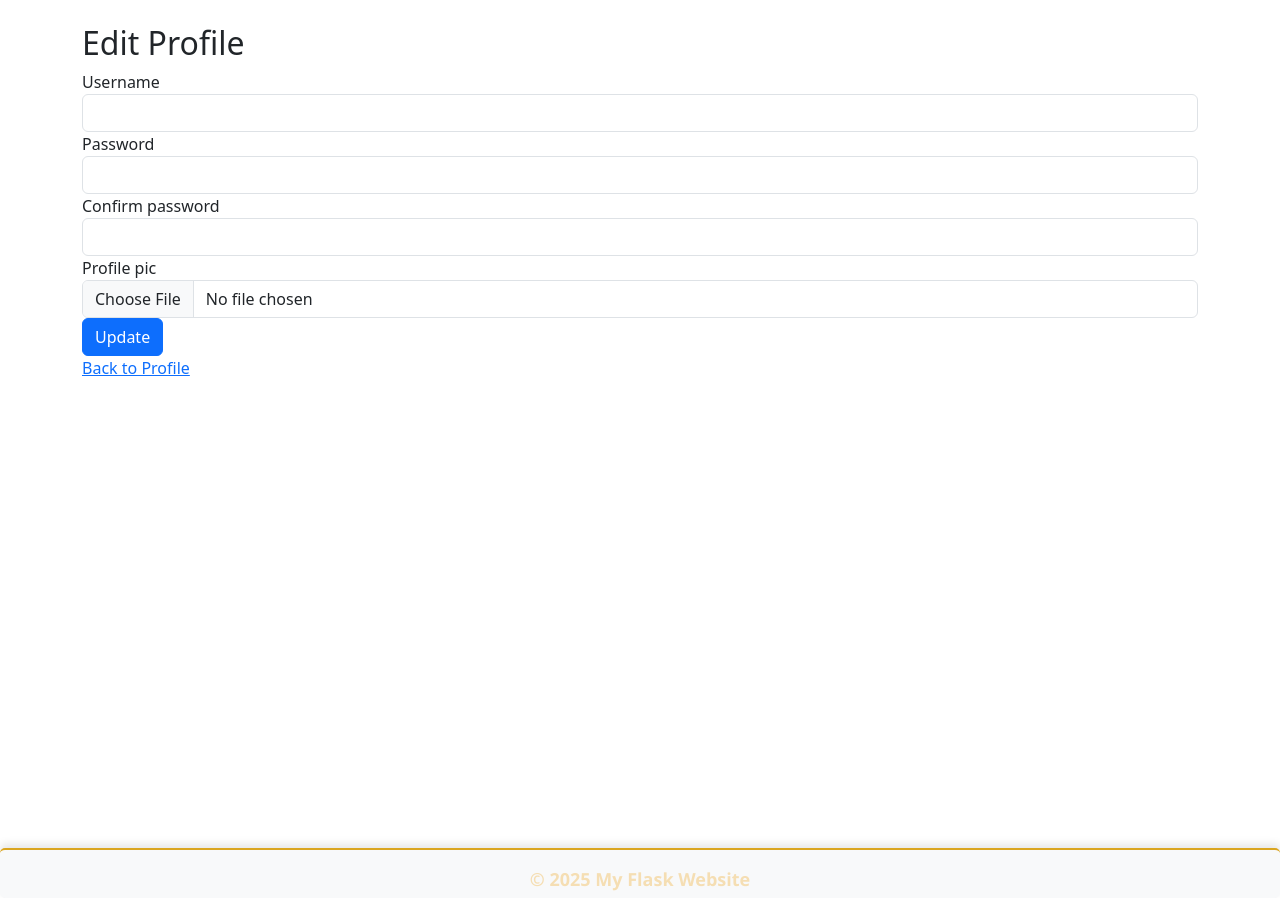
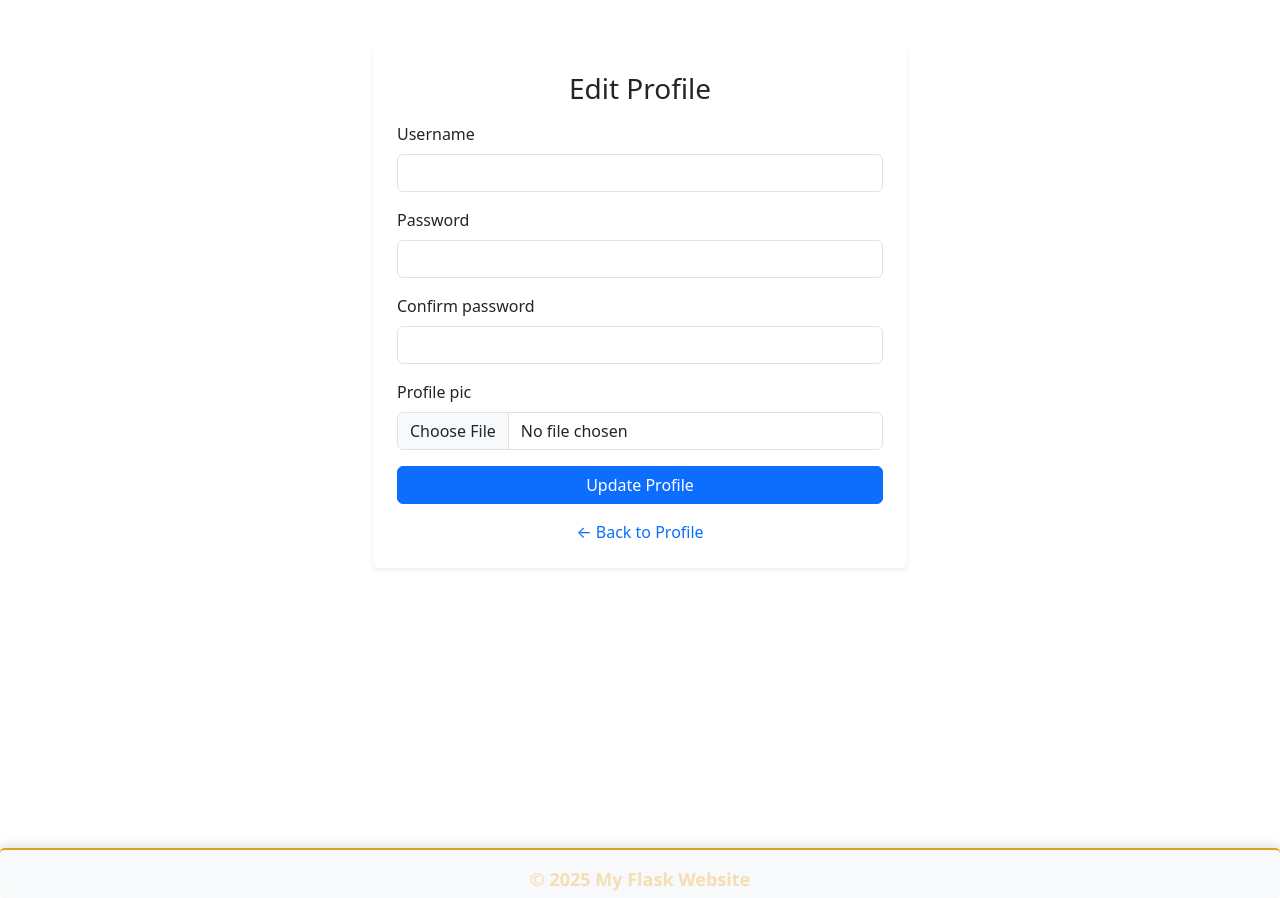
Before and after one commit to chavdaarpitsinh1248/Flask_projects, a Flask app: template manga_center/app/templates/edit_profile.html in a window 1280 px wide. Shown: the part 74-972 px from the top of the page. Run offline with Flask 3, Linux system fonts and the light colour scheme; the template is opened without the code that fills it, so the values that code supplies are empty, except form fields; form fields are guessed from the names that the template uses; some libraries are stand-ins or nearby versions.

Commit message:
Add files via upload

```diff
--- a/manga_center/app/templates/edit_profile.html
+++ b/manga_center/app/templates/edit_profile.html
@@ -2,34 +2,70 @@
 {% block title %}Edit Profile{% endblock %}
 
 {% block content %}
-<section class="edit-profile">
-    <h2>Edit Profile</h2>
+<section class="edit-profile container py-4">
+    <div class="row justify-content-center">
+        <div class="col-md-7 col-lg-6">
+
+            <div class="card shadow-sm border-0">
+                <div class="card-body p-4">
+
+                    <h3 class="text-center mb-3">Edit Profile</h3>
+
                     <form method="post" enctype="multipart/form-data">
                         {{ form.hidden_tag() }}
 
-        <div>
-            {{ form.username.label }}<br>
+                        <!-- Username -->
+                        <div class="mb-3">
+                            {{ form.username.label(class="form-label") }}
                             {{ form.username(class="form-control") }}
+                            {% for error in form.username.errors %}
+                            <div class="text-danger small">{{ error }}</div>
+                            {% endfor %}
                         </div>
 
-        <div>
-            {{ form.password.label }}<br>
+                        <!-- Password -->
+                        <div class="mb-3">
+                            {{ form.password.label(class="form-label") }}
                             {{ form.password(class="form-control") }}
+                            {% for error in form.password.errors %}
+                            <div class="text-danger small">{{ error }}</div>
+                            {% endfor %}
                         </div>
 
-        <div>
-            {{ form.confirm_password.label }}<br>
+                        <!-- Confirm Password -->
+                        <div class="mb-3">
+                            {{ form.confirm_password.label(class="form-label") }}
                             {{ form.confirm_password(class="form-control") }}
+                            {% for error in form.confirm_password.errors %}
+                            <div class="text-danger small">{{ error }}</div>
+                            {% endfor %}
                         </div>
 
-        <div>
-            {{ form.profile_pic.label }}<br>
+                        <!-- Profile Picture -->
+                        <div class="mb-3">
+                            {{ form.profile_pic.label(class="form-label") }}
                             {{ form.profile_pic(class="form-control") }}
+                            {% for error in form.profile_pic.errors %}
+                            <div class="text-danger small">{{ error }}</div>
+                            {% endfor %}
                         </div>
 
-        <button type="submit" class="btn btn-primary">Update</button>
+                        <!-- Submit -->
+                        <button type="submit" class="btn btn-primary w-100">
+                            Update Profile
+                        </button>
                     </form>
 
-    <p><a href="{{ url_for('users.profile') }}">Back to Profile</a></p>
+                    <div class="text-center mt-3">
+                        <a href="{{ url_for('users.profile') }}" class="text-decoration-none">
+                            ← Back to Profile
+                        </a>
+                    </div>
+
+                </div>
+            </div>
+
+        </div>
+    </div>
 </section>
 {% endblock %}
```
Lines whose indentation alone changed are shown as unchanged.
